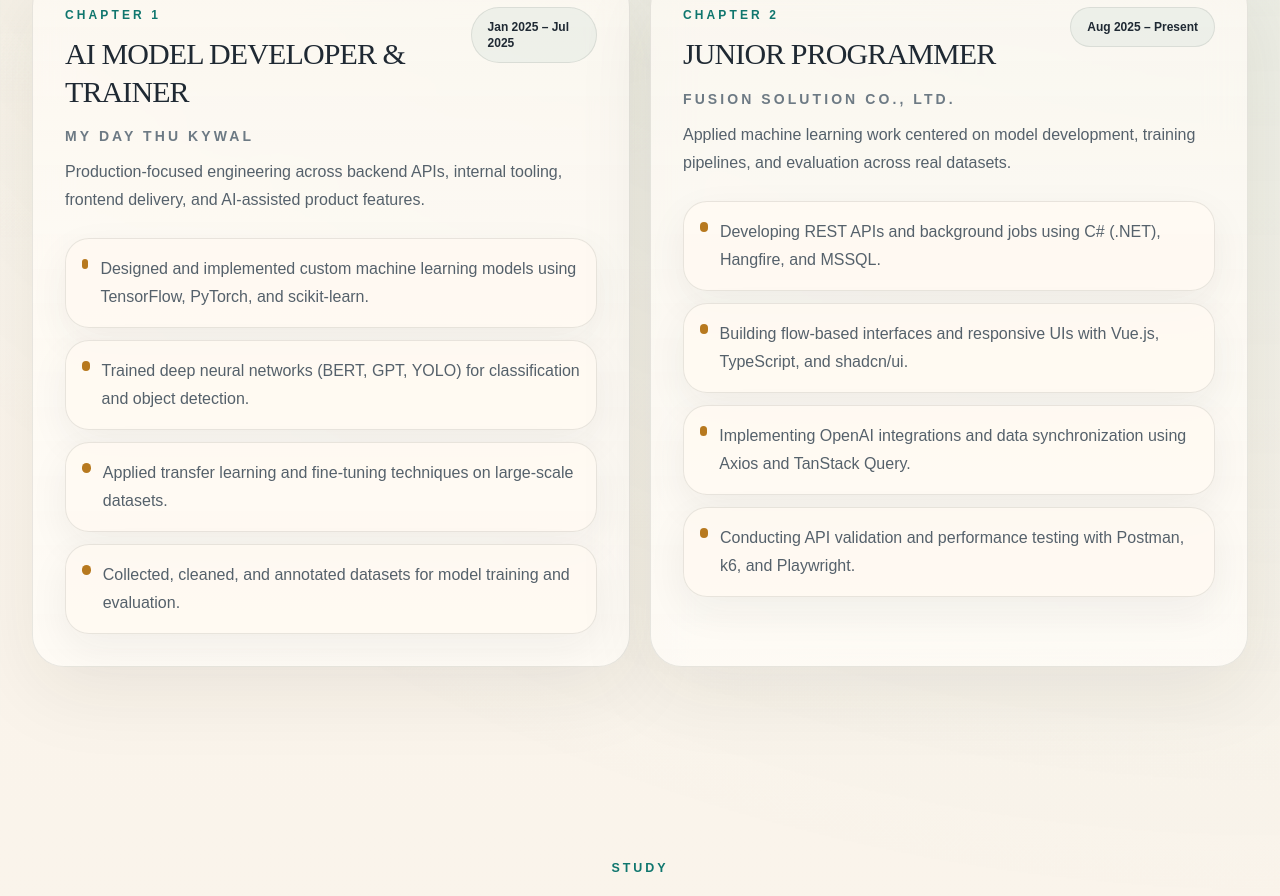
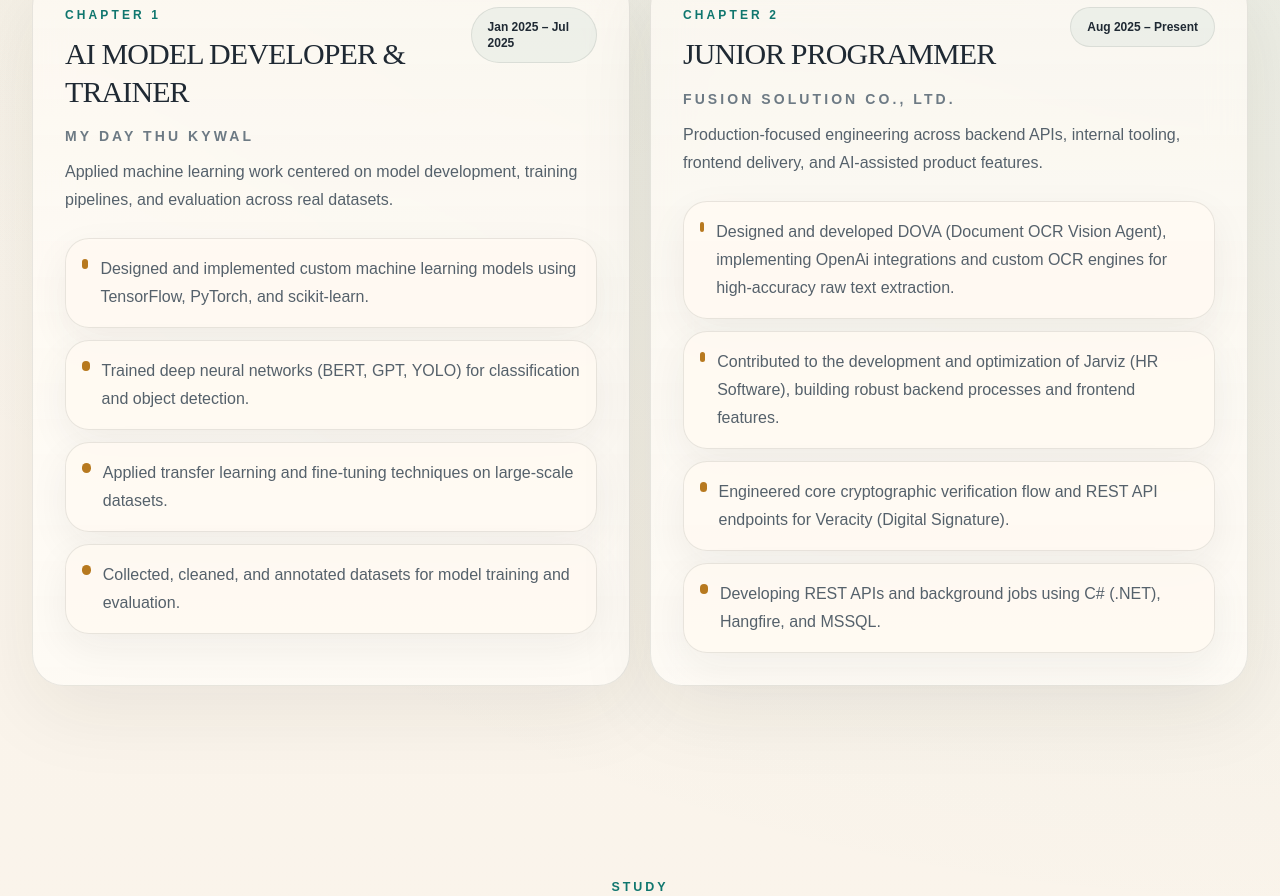
Before and after one commit to PyaePhyo-Win/ppwin-portfolio, a Vue app: page / in a window 1280 px wide. Shown: the part 2180-3076 px from the top of the page. Built offline with nearby package versions, Linux system fonts and the light colour scheme.

Commit message:
update experience section

```diff
--- a/src/components/ExperienceSection.vue
+++ b/src/components/ExperienceSection.vue
@@ -36,7 +36,7 @@
 import { WORK_EXPERIENCE } from '../constants/data';
 
 const roleSummaries = [
-  'Production-focused engineering across backend APIs, internal tooling, frontend delivery, and AI-assisted product features.',
-  'Applied machine learning work centered on model development, training pipelines, and evaluation across real datasets.'
+  'Applied machine learning work centered on model development, training pipelines, and evaluation across real datasets.',
+  'Production-focused engineering across backend APIs, internal tooling, frontend delivery, and AI-assisted product features.'
 ];
 </script>
--- a/src/constants/data.ts
+++ b/src/constants/data.ts
@@ -38,10 +38,10 @@
     company: 'Fusion Solution Co., Ltd.',
     period: 'Aug 2025 – Present',
     description: [
+      'Designed and developed DOVA (Document OCR Vision Agent), implementing OpenAi integrations and custom OCR engines for high-accuracy raw text extraction.',
+      'Contributed to the development and optimization of Jarviz (HR Software), building robust backend processes and frontend features.',
+      'Engineered core cryptographic verification flow and REST API endpoints for Veracity (Digital Signature).',
       'Developing REST APIs and background jobs using C# (.NET), Hangfire, and MSSQL.',
-      'Building flow-based interfaces and responsive UIs with Vue.js, TypeScript, and shadcn/ui.',
-      'Implementing OpenAI integrations and data synchronization using Axios and TanStack Query.',
-      'Conducting API validation and performance testing with Postman, k6, and Playwright.',
     ],
   },
 ];
```
